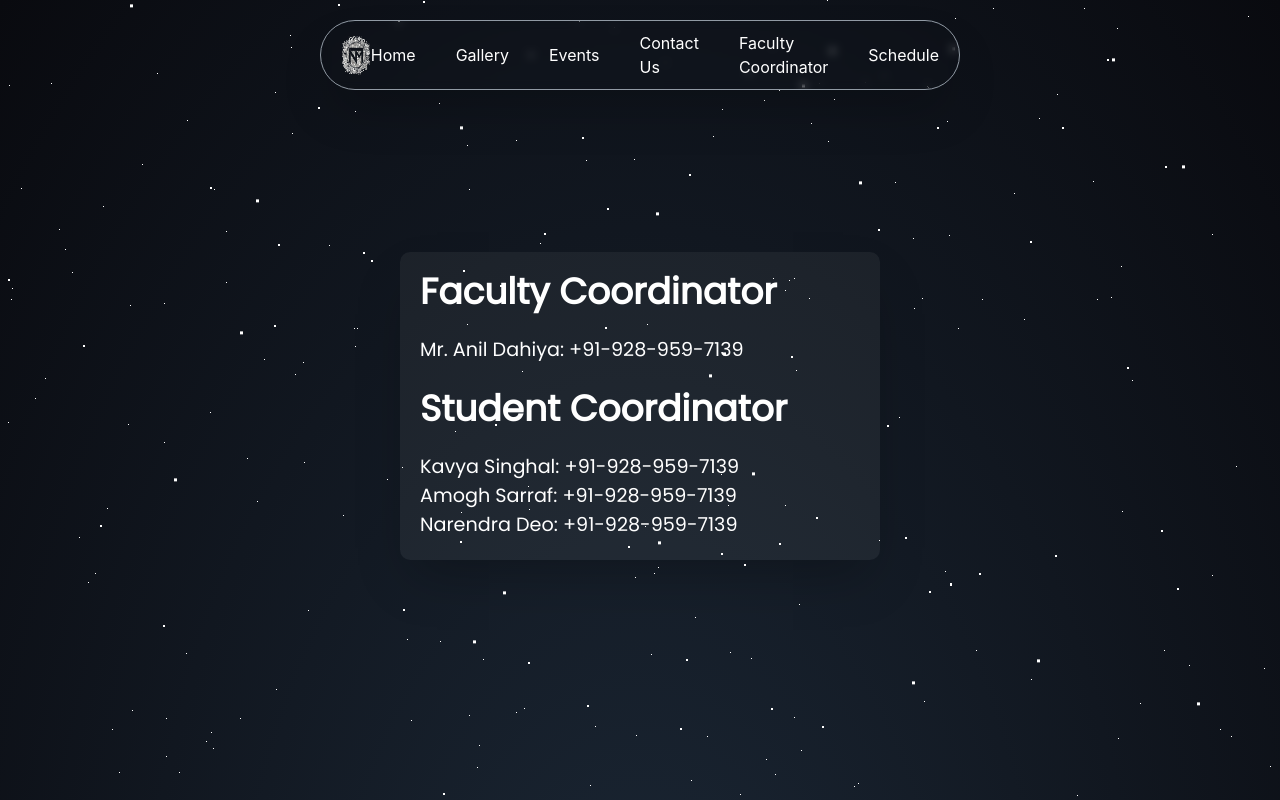
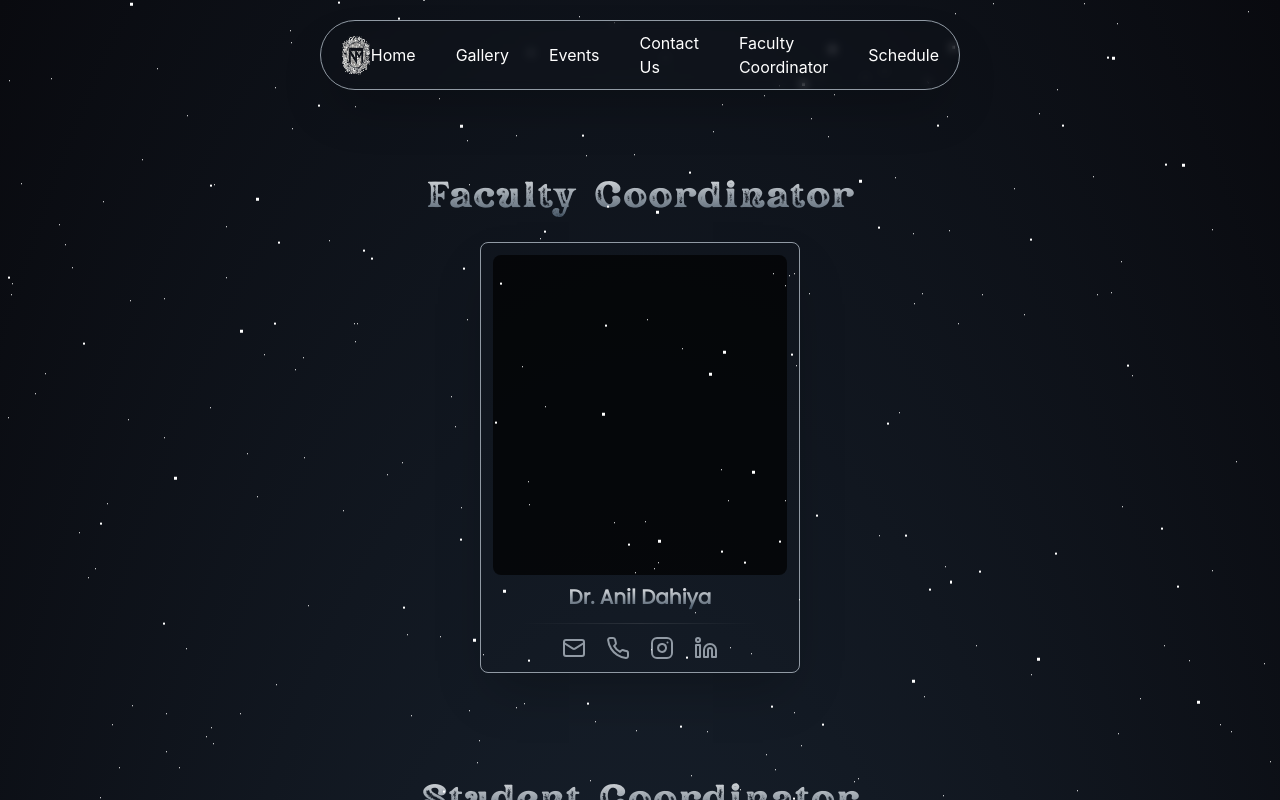
Before and after one commit to MAIT-TNM/tnm-website-frontend, a React (Create React App) app: page /contact in a window 1280 px wide. Shown: the top 800 px of the page. Built offline with nearby package versions, Linux system fonts and the light colour scheme; no server answers; a web font is replaced by a local one.

Commit message:
Registration form and contact us created

```diff
--- a/src/Contact/Contact.jsx
+++ b/src/Contact/Contact.jsx
@@ -1,32 +1,51 @@
 import React from "react";
 import Footer from "../components/Footer";
+import ContactCard from "./ContactCard";
 
 const Contact = () => {
-  const cardStyles = {
-    background: "rgba(255,255,255,0.05)",
-    width: "30rem",
-    padding: "20px",
-    borderRadius: "10px",
-    fontFamily: "Poppins",
+  const gradientText = {
+    background: "-webkit-linear-gradient(white, #38495a)",
+    WebkitBackgroundClip: "text",
+    WebkitTextFillColor: "transparent",
+    fontFamily: "Rundeck",
   };
 
-  const contactStyles = {
-    fontSize: "1.2rem",
-  };
+  const contactData = [
+    {
+      name: "Dr. Anil Dahiya",
+    },
+    {
+      name: "Amogh Sarraf",
+    },
+    {
+      name: "Narendra Deo",
+    },
+    {
+      name: "Kavya Singhal",
+    },
+  ];
 
   return (
-    <div>
-      <div className="flex items-center justify-center w-full h-screen text-white gap-8">
-        <div className="shadow-2xl" style={cardStyles}>
-          <h2 className="text-4xl font-semibold">Faculty Coordinator</h2>
-          <br />
-          <p style={contactStyles}>Mr. Anil Dahiya: +91-928-959-7139</p>
-          <br />
-          <h2 className="text-4xl font-semibold">Student Coordinator</h2>
-          <br />
-          <p style={contactStyles}>Kavya Singhal: +91-928-959-7139</p>
-          <p style={contactStyles}>Amogh Sarraf: +91-928-959-7139</p>
-          <p style={contactStyles}>Narendra Deo: +91-928-959-7139</p>
+    <div className="w-full min-h-screen overflow-auto">
+      <div
+        className="flex flex-col items-center justify-center w-full h-full text-white gap-24 my-[10rem]"
+        style={{ fontFamily: "Poppins" }}
+      >
+        <div className="flex flex-col items-center justify-center gap-5">
+          <h2 className="text-4xl p-2" style={gradientText}>
+            Faculty Coordinator
+          </h2>
+          <ContactCard data={contactData[0]} />
+        </div>
+        <div className="flex flex-col items-center justify-center gap-5">
+          <h2 className="text-4xl p-2" style={gradientText}>
+            Student Coordinator
+          </h2>
+          <div className="flex items-center gap-24">
+            {contactData.slice(1).map((data, index) => (
+              <ContactCard data={data} />
+            ))}
+          </div>
         </div>
       </div>
       <Footer />
--- /dev/null
+++ b/src/Contact/ContactCard.jsx
@@ -0,0 +1,36 @@
+import { Instagram, Linkedin, Mail, Phone } from "lucide-react";
+import React from "react";
+
+const ContactCard = ({ data }) => {
+  return (
+    <div className="w-[20rem] flex flex-col items-center justify-center gap-2 border-[1px] border-[#919AA4] p-3 rounded-lg text-[#919AA4] shadow-2xl">
+      <div className="w-full h-[20rem] bg-[rgba(0,0,0,0.7)] rounded-lg"></div>
+      <p
+        className="font-bold text-xl"
+        style={{
+          background: "-webkit-linear-gradient(white, #38495a)",
+          WebkitBackgroundClip: "text",
+          WebkitTextFillColor: "transparent",
+          fontFamily: "Poppins",
+        }}
+      >
+        {data.name}
+      </p>
+      <hr
+        className="w-[80%] h-[1px] border-none my-1"
+        style={{
+          background:
+            "linear-gradient(to left, transparent, rgba(255,255,255,0.1), transparent)",
+        }}
+      />
+      <div className="flex items-center gap-5">
+        <Mail className="text-[#919AA4]" />
+        <Phone className="text-[#919AA4]" />
+        <Instagram className="text-[#919AA4]" />
+        <Linkedin className="text-[#919AA4]" />
+      </div>
+    </div>
+  );
+};
+
+export default ContactCard;
--- a/src/Events/DayEvent.jsx
+++ b/src/Events/DayEvent.jsx
@@ -2,8 +2,14 @@ import React from "react";
 import EventCard from "./EventCard";
 
 const DayEvent = ({ day, eventsData }) => {
+  const events = {
+    1: "Cultural",
+    2: "Technical",
+    3: "Sports",
+  };
+
   return (
-    <div className="flex flex-col mt-[10rem] justify-center items-center">
+    <div className="flex flex-col justify-center items-center">
       <span
         className="text-white text-5xl p-2"
         style={{
@@ -13,7 +19,7 @@ const DayEvent = ({ day, eventsData }) => {
           WebkitTextFillColor: "transparent",
         }}
       >
-        Day {day}
+        {events[day]} Events
       </span>
       <hr
         className="w-[80%] h-[1px] border-none my-5"
--- a/src/Events/Description.jsx
+++ b/src/Events/Description.jsx
@@ -11,7 +11,6 @@ const Description = () => {
   const { event } = useParams();
   const location = useLocation();
   const data = location.state.eventInfo;
-  console.log(data);
   return (
     <div
       className="text-white w-full h-[100vh] flex justify-center items-center pt-[90px] overflow-y-auto shadow-2xl"
@@ -21,7 +20,7 @@ const Description = () => {
         <div
           className="w-full h-[15rem] rounded-t-3xl p-5 flex items-center gap-5"
           style={{
-            background: `url(${banner})`,
+            background: `linear-gradient(to top, rgba(0,0,0,0.5), rgba(0,0,0,0.5)), url(${banner})`,
             backgroundSize: "cover",
           }}
         >
--- a/src/Events/Events.jsx
+++ b/src/Events/Events.jsx
@@ -7,12 +7,12 @@ const Events = () => {
 
   return (
     <>
-      <div className="flex flex-col items-center overflow-y-auto overflow-x-hidden max-h-[100vh] pb-28">
+      <div className="flex flex-col items-center overflow-auto my-[10rem]">
         {[1, 1, 1].map((_, index) => (
           <DayEvent key={index} day={index + 1} eventsData={eventsData} />
         ))}
       </div>
-      {/* <Footer /> */}
+      <Footer />
     </>
   );
 };
--- /dev/null
+++ b/src/Register/FormElement.jsx
@@ -0,0 +1,37 @@
+import React from "react";
+
+const FormElement = () => {
+  return (
+    <form className="px-1">
+      <div className="flex flex-col">
+        <label className="text-[#919AA4] py-1 font-bold">Name</label>
+        <input
+          required
+          type="text"
+          placeholder="Enter your name"
+          className="p-3 mb-5 rounded-md bg-transparent outline-none border-[0.5px] border-[#919AA4] text-[#919AA4]"
+        />
+      </div>
+      <div className="flex flex-col">
+        <label className="text-[#919AA4] py-1 font-bold">Email</label>
+        <input
+          required
+          type="email"
+          placeholder="Enter your email"
+          className="p-3 mb-5 rounded-md bg-transparent outline-none border-[0.5px] border-[#919AA4] text-[#919AA4]"
+        />
+      </div>
+      <div className="flex flex-col">
+        <label className="text-[#919AA4] py-1 font-bold">Phone No.</label>
+        <input
+          required
+          type="tel"
+          placeholder="Enter your phone number"
+          className="p-3 mb-5 rounded-md bg-transparent outline-none border-[0.5px] border-[#919AA4] text-[#919AA4]"
+        />
+      </div>
+    </form>
+  );
+};
+
+export default FormElement;
--- /dev/null
+++ b/src/Register/Register.jsx
@@ -0,0 +1,72 @@
+import React, { useState } from "react";
+import Footer from "../components/Footer";
+import { Plus, Minus } from "lucide-react";
+import FormElement from "./FormElement";
+
+const Register = () => {
+  const [memberCount, setMemberCount] = useState(1);
+
+  return (
+    <>
+      <div
+        className="text-white flex items-center justify-center w-full h-[100vh]"
+        style={{ fontFamily: "Poppins" }}
+      >
+        <div className="bg-[rgba(255,255,255,0.05)] w-[50%] rounded-lg p-5 backdrop-filter">
+          <div className="flex flex-wrap gap-1">
+            <div className="p-4 rounded-lg text-white text-center font-bold flex-grow w-80 bg-[rgba(0,0,0,0.2)]">
+              Event Registration
+            </div>
+          </div>
+          <div className="mt-4">
+            <div
+              id="tab2"
+              className="tab-content text-white flex flex-col gap-5"
+            >
+              <div className="w-full flex items-center gap-5 h-[50px]">
+                <button
+                  className="bg-[rgba(0,0,0,0.2)] p-3 rounded-md"
+                  onClick={() =>
+                    setMemberCount((prev) => (prev === 1 ? prev : prev - 1))
+                  }
+                >
+                  <Minus />
+                </button>
+                <div className="w-full h-full border-[2px] border-[rgba(0,0,0,0.2)] rounded-md flex items-center justify-center font-bold">
+                  {memberCount}
+                </div>
+                <button
+                  className="bg-[rgba(0,0,0,0.2)] p-3 rounded-md"
+                  onClick={() =>
+                    setMemberCount((prev) => (prev === 4 ? prev : prev + 1))
+                  }
+                >
+                  <Plus />
+                </button>
+              </div>
+              <div className="overflow-auto max-h-[400px]">
+                {Array.from({ length: memberCount }, (_, index) => (
+                  <>
+                    <h2 className="text-center text-[#919AA4] font-bold">
+                      Member {index + 1}
+                    </h2>
+                    <FormElement key={index} />
+                  </>
+                ))}
+                <button
+                  type="submit"
+                  className="w-full p-3 bg-[rgba(0,0,0,0.2)] font-bold rounded-md hover:bg-[rgba(0,0,0,0.4)]"
+                >
+                  Register
+                </button>
+              </div>
+            </div>
+          </div>
+        </div>
+      </div>
+      <Footer />
+    </>
+  );
+};
+
+export default Register;
--- a/src/index.js
+++ b/src/index.js
@@ -14,6 +14,7 @@ import Contact from "./Contact/Contact";
 import Description from "./Events/Description";
 import { DataContext } from "../src/context";
 import { URLS } from "./url";
+import Register from "./Register/Register";
 
 const MainLayout = () => (
   <Layout>
@@ -39,6 +40,7 @@ const router = createBrowserRouter([
         element: <Events />,
       },
       { path: ":event", element: <Description /> },
+      { path: ":event/register", element: <Register /> },
     ],
   },
 ]);
```
